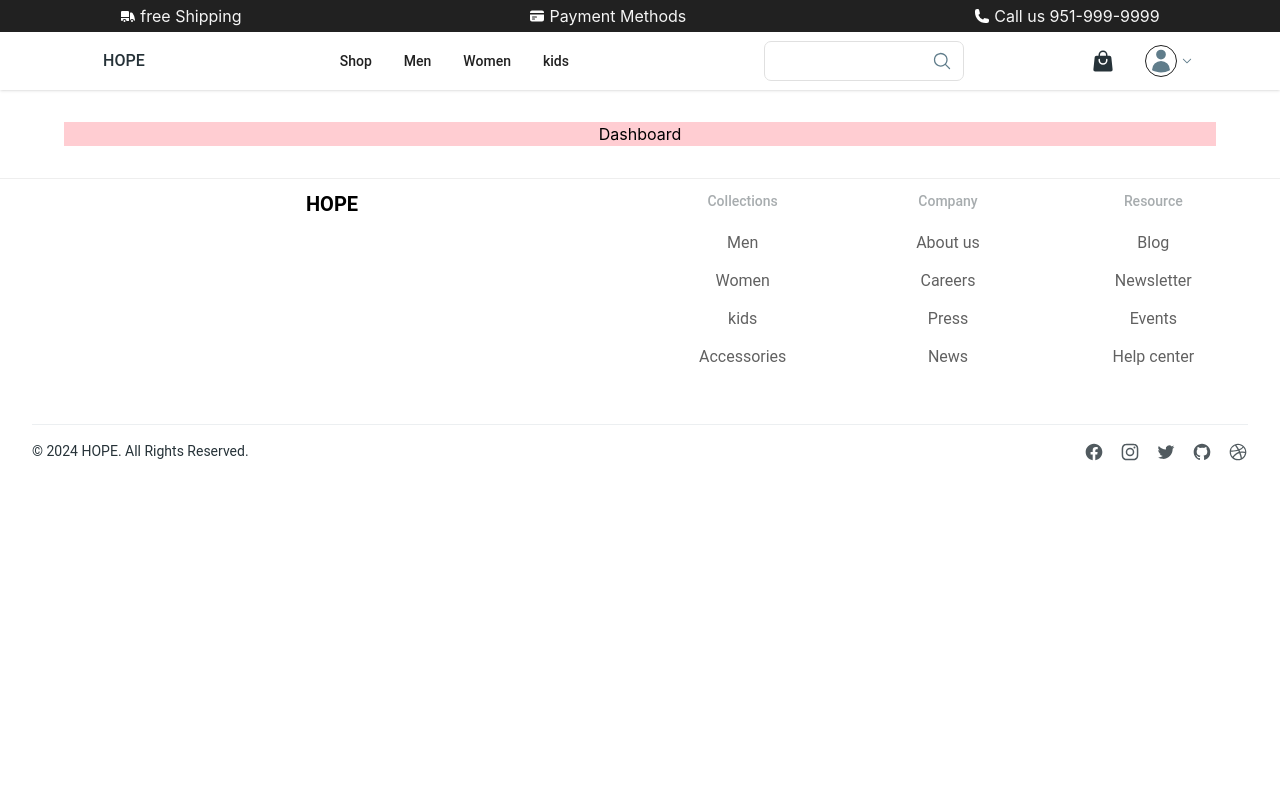
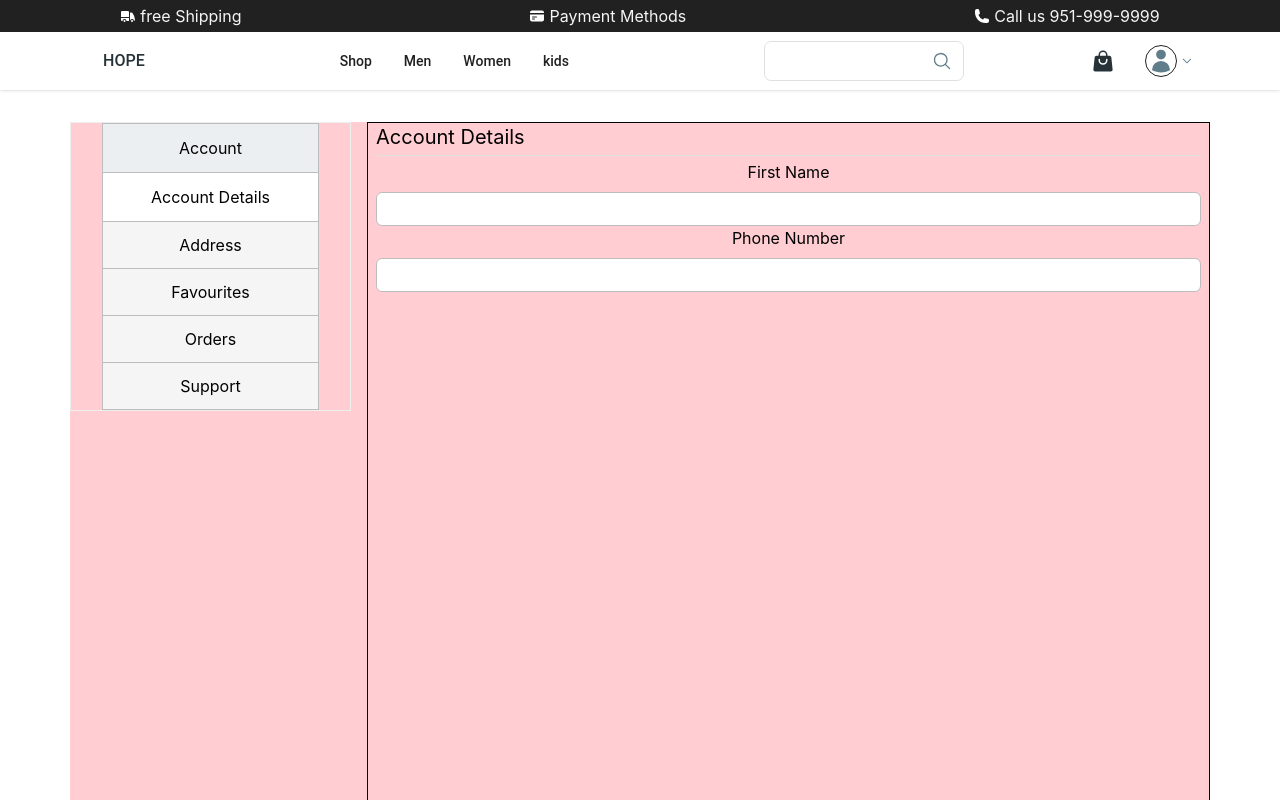
Before and after one commit to jagadeeshm2002/hope, a React (Create React App) app in the folder client/: page /dashboard in a window 1280 px wide. Shown: the top 800 px of the page. Built offline with nearby package versions, Linux system fonts and the light colour scheme; sample sign-in values are in the browser's storage.

Commit message:
DASHBOARD

```diff
--- a/client/src/App.js
+++ b/client/src/App.js
@@ -35,7 +35,7 @@ function App() {
           <Route element={<RequireAuth />}>
             <Route path="welcome" element={<Welcome />} />
             <Route path="cart" element={<CartPage />} />
-            <Route path="dashboard" element={<Dashboard />} />
+            <Route path="dashboard/*" element={<Dashboard />} />
           </Route>
         </Route>
       </Routes>
--- /dev/null
+++ b/client/src/components/dashboard/accountDetails/index.jsx
@@ -0,0 +1,24 @@
+import React from "react";
+
+const AccountDetails = () => {
+  return (
+    <div className="w-full h-screen  flex flex-col px-2 ">
+      <h1 className="text-xl font-normal text-start">Account Details</h1>
+      <hr className="w-full border-gray-300 my-1" />
+      <form>
+        <div className="flex flex-col gap-2">
+          <label htmlFor="firstName">First Name</label>
+          <input
+            className="border border-gray-400 rounded-md px-2 py-1"/>
+        </div>
+
+        <div className="flex flex-col gap-2">
+            <label htmlFor="phonenumber" >Phone Number</label>
+            <input name="phonenumber" id="phonenumber" className="border border-gray-400 rounded-md px-2 py-1"/>
+        </div>
+      </form>
+    </div>
+  );
+};
+
+export default AccountDetails;
--- /dev/null
+++ b/client/src/components/dashboard/address/index.jsx
@@ -0,0 +1,9 @@
+import React from 'react'
+
+const Address = () => {
+  return (
+    <div>Address</div>
+  )
+}
+
+export default Address
--- /dev/null
+++ b/client/src/components/dashboard/favourites/index.jsx
@@ -0,0 +1,9 @@
+import React from 'react'
+
+const Favourites = () => {
+  return (
+    <div>Favourties</div>
+  )
+}
+
+export default Favourites
--- /dev/null
+++ b/client/src/components/dashboard/orderInfo/index.jsx
@@ -0,0 +1,9 @@
+import React from 'react'
+
+const OrderInfo = () => {
+  return (
+    <div>OrderInfo</div>
+  )
+}
+
+export default OrderInfo
--- a/client/src/pages/cart/index.jsx
+++ b/client/src/pages/cart/index.jsx
@@ -31,7 +31,7 @@ export default function CartPage() {
   }, [addToCart, cart, userId]);
 
   return (
-    <section className="w-full py-16 px-8 ">
+    <section className="w-full py-16 px-8  min-h-[58vh]">
       <div className="container mx-auto ">
         <div className="flex flex-row justify-center items-center mb-10">
           <ShoppingCartIcon width={30} height={30} />
--- a/client/src/pages/dashboard/index.jsx
+++ b/client/src/pages/dashboard/index.jsx
@@ -1,11 +1,76 @@
 import React from "react";
+import { NavLink, Link, Route, Routes } from "react-router-dom";
+
+import AccountDetails from "../../components/dashboard/accountDetails";
+import Address from "../../components/dashboard/address";
+import OrderInfo from "../../components/dashboard/orderInfo";
+import Favourites from "../../components/dashboard/favourites";
+import RequireAuth from "../../features/auth/RequireAuth";
 
 const Dashboard = () => {
   return (
-    <section className="px-16 py-8">
-      <div className="bg-red-100 ">Dashboard</div>
+    <section className="px-16 py-8 min-h-[58vh]">
+      <div className="bg-red-100 max-w-screen-xl flex justify-center mx-auto items-center flex-row gap-4">
+        <div className="w-1/4 h-full flex self-start static">
+          <Navigation />
+        </div>
+        <div className="w-3/4 border border-black transition-all">
+          <Routes>
+            <Route element={<RequireAuth />}>
+              <Route path="/" element={<AccountDetails />} />
+              <Route path="address" element={<Address />} />
+              <Route path="orders" element={<OrderInfo />} />
+              <Route path="favourites" element={<Favourites />} />
+              <Route path="support" element={<Support />} />
+              <Route path="*" element={<NotFound />} />
+            </Route>
+          </Routes>
+        </div>
+      </div>
     </section>
   );
 };
 
+const Support = () => <div>Support</div>;
+const NotFound = () => <div>Not Found</div>;
+
 export default Dashboard;
+
+const navigationList = [
+  { label: "Account Details", to: "." },
+  { label: "Address", to: "address" },
+  { label: "Favourites", to: "favourites" },
+  { label: "Orders", to: "orders" },
+  { label: "Support", to: "support" },
+];
+
+export const Navigation = () => {
+  return (
+    <div className="flex justify-center border w-full ">
+      <div className="flex">
+        <ul className="flex flex-col border border-gray-400 ">
+          <li className="px-10 py-3  w-full bg-blue-gray-50 ">Account</li>
+          {navigationList.map((navItem, index) => (
+            <li
+              key={index}
+              className="flex w-full bg-gray-50 border-t border-gray-400 active:bg-gray-100  "
+            >
+              <NavLink
+                to={navItem.to}
+                end
+                className={({ isActive }) =>
+                  isActive
+                    ? `bg-white
+                px-12 py-3  w-full transition-all`
+                    : `px-12 py-[11px] w-full bg-gray-100 `
+                }
+              >
+                {navItem.label}
+              </NavLink>
+            </li>
+          ))}
+        </ul>
+      </div>
+    </div>
+  );
+};
--- a/client/src/pages/home/index.jsx
+++ b/client/src/pages/home/index.jsx
@@ -7,7 +7,7 @@ import hero5 from "../../assets/hero_image5.jpg"
 
 const HomeScreen = () => {
   return (
-    <div className="flex flex-col w-full items-center">
+    <div className="flex flex-col w-full items-center min-h-[58vh]">
       <div>
         <div className="rounded-b-2xl">
           <Carousel
--- a/client/src/pages/shop/index.jsx
+++ b/client/src/pages/shop/index.jsx
@@ -23,6 +23,7 @@ export default function Shop({ category }) {
   const startCount = (activePage - 1) * 18 + 1;
   const endCount = activePage * 18 > total ? total : activePage * 18;
 
+
   // Check if there is an error and the error message is "Not server response"
   useEffect(() => {
     const resetState = () => {
@@ -35,7 +36,7 @@ export default function Shop({ category }) {
     resetState();
   }, [category]);
   return (
-    <div className=" w-full flex justify-center py-12 ">
+    <div className=" w-full flex justify-center py-12 min-h-[58vh]">
       <div className=" max-w-screen-xl w-[1280px] ">
         <div className="flex flex-col lg:flex-row w-full gap-4">
           <aside className="w-full lg:w-56">
--- a/client/src/pages/singleProduct/index.jsx
+++ b/client/src/pages/singleProduct/index.jsx
@@ -32,6 +32,7 @@ export default function SingleProduct() {
     message,
   } = useGetProductQuery(productSlug);
 
+
   const {_id: id, name, price, description, category, stock, brand, sku, imageUrl} = product || {};
   const { originalPrice, offerPrice } = price || {};
 
@@ -42,7 +43,7 @@ export default function SingleProduct() {
 
   if (isError && error && !isFetching && !isSuccess) {
     return (
-      <div className="w-full h-screen flex justify-center items-center">
+      <div className="w-full  flex justify-center items-center min-h-[58vh]">
         <Typography className="text-red-500 font-bold">
           something went wrong{" "}
           <span
```
Also changed, not shown: client/src/features/product/productApiSlice.js (line endings or trailing spaces), 2 other files (tests, documents, lock files or other folders).
